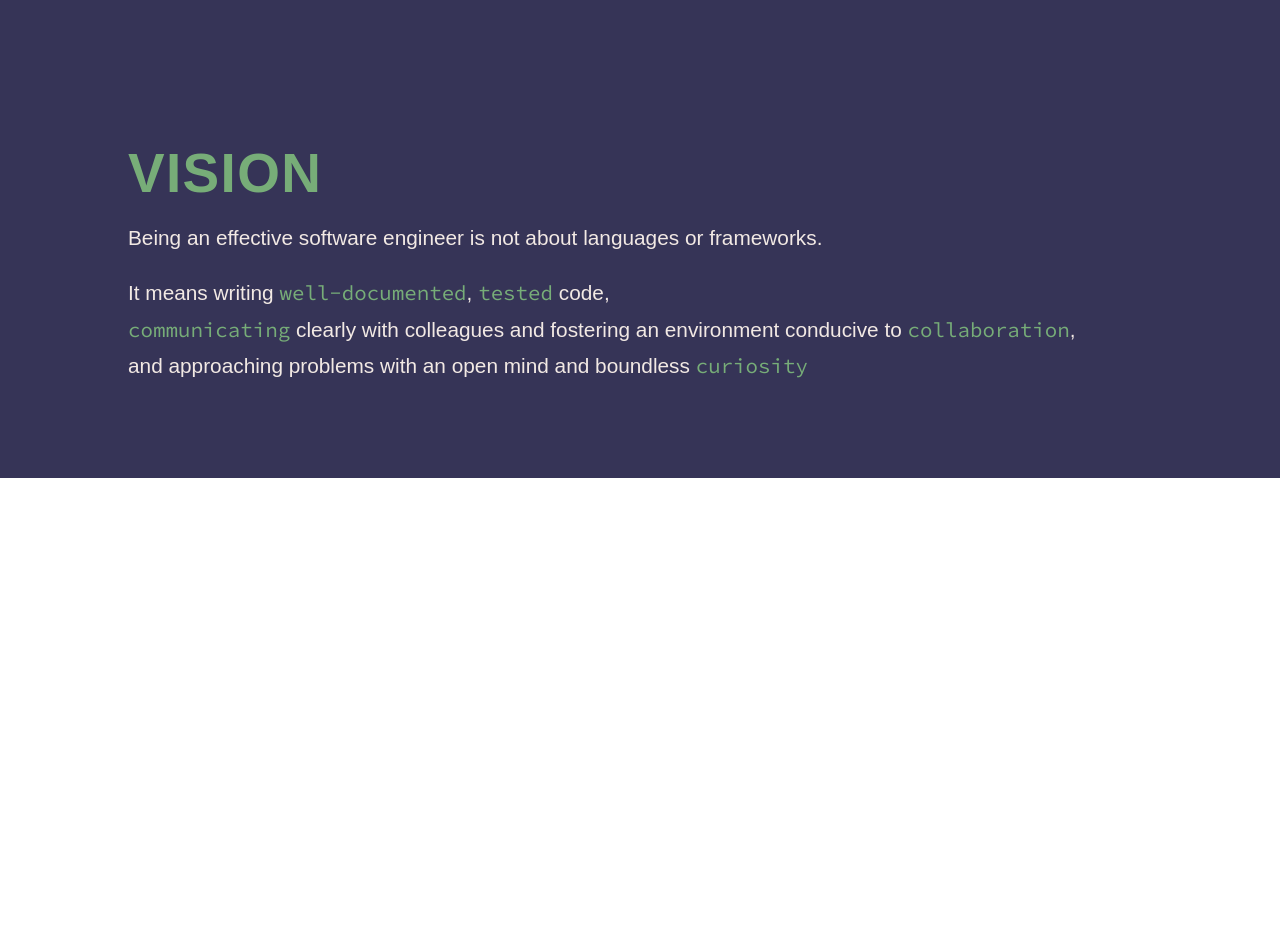
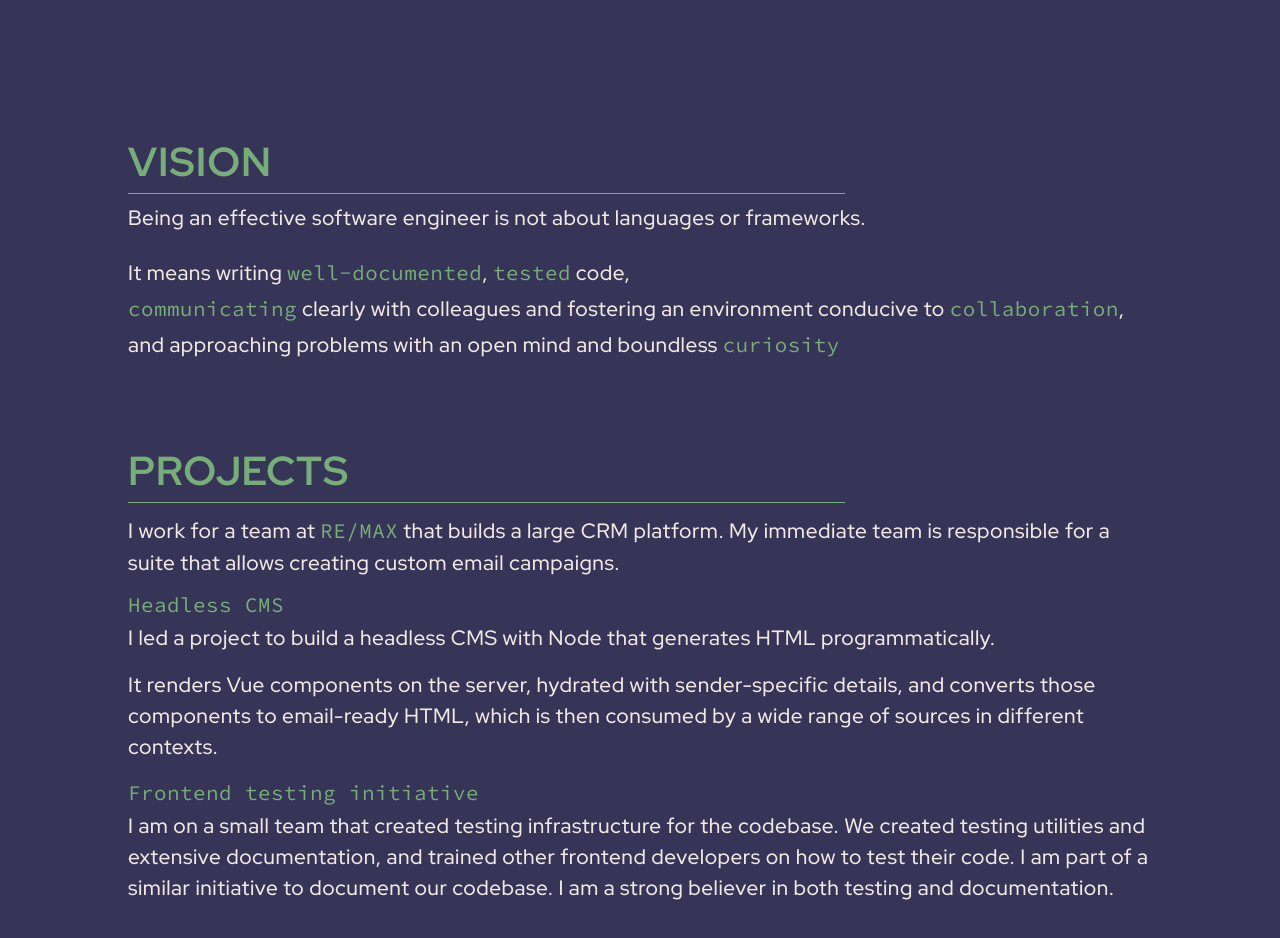
Before and after one commit to bry-an/portfolio-v2, a Vue app: page / in a window 1280 px wide. Shown: the part 500-1438 px from the top of the page. Before the commit the page ends 978 px from the top, so only its background shows below. Built offline with nearby package versions, Linux system fonts and the light colour scheme.

Commit message:
add projects section

```diff
--- a/src/App.vue
+++ b/src/App.vue
@@ -15,16 +15,16 @@ export default {
   },
 }
 </script>
-
 <style lang="scss">
 @import '@/assets/reset.scss';
 @import '@/assets/bry.scss';
 @import url('https://fonts.googleapis.com/css2?family=Source+Code+Pro:wght@400;500;700&display=swap');
+@import url('https://fonts.googleapis.com/css2?family=Red+Hat+Display:wght@500;700&display=swap');
 
 .wrapper {
   background-color: $bry-dark-sky;
   width: 100vw;
-  font-family: 'Source Sans Pro', sans-serif;
+  font-family: 'Red Hat Display', sans-serif;
   color: $bry-chalk;
   padding-bottom: 3rem;
 }
--- a/src/components/Header.vue
+++ b/src/components/Header.vue
@@ -10,13 +10,13 @@
         </h3>
       </div>
       <div class="flex justify-center items-baseline nav-box">
-        <span class="cursor-pointer mr-12">
+        <span class="cursor-pointer mr-12 nav-item">
           Home
         </span>
-        <span class="cursor-pointer mr-12">
+        <span class="cursor-pointer mr-12 nav-item">
           Vision
         </span>
-        <span class="cursor-pointer">
+        <span class="cursor-pointer nav-item">
           Projects
         </span>
       </div>
@@ -35,7 +35,7 @@ export default {
 @import '@/assets/bry.scss';
 
 .header {
-  font-family: 'Source Sans Pro', sans-serif;
+  font-family: 'Red Hat Display', sans-serif;
   color: $bry-andes;
   width: 90%;
   margin: auto;
--- a/src/components/Philosophy.vue
+++ b/src/components/Philosophy.vue
@@ -1,8 +1,9 @@
 <template>
-  <div class="philosophy">
-    <h2 class="section-title tracking-wide font-bold">
+  <div class="philosophy tracking-wide">
+    <h3 class="section-title tracking-wide font-bold">
       VISION
-    </h2>
+      <hr>
+    </h3>
     <p class="my-2">
       Being an effective software engineer is not about languages or frameworks.
     </p>
@@ -40,4 +41,9 @@ export default {
   font-family: 'Source Code Pro', monospace;
 }
 
+hr {
+  border-top: 1px solid $bry-andes;
+  width: 70%;
+}
+
 </style>
--- /dev/null
+++ b/src/components/Projects.vue
@@ -0,0 +1,60 @@
+<template>
+  <div class="projects tracking-wide">
+    <h3 class="section-title font-bold">
+      PROJECTS
+      <hr>
+    </h3>
+    <p class="my-3">
+      I work for a team at <a
+        href="https://www.remax.com/"
+        class="text-andes"
+        target="_blank"
+      >RE/MAX</a> that builds a large CRM platform. My immediate team is responsible for a suite that allows creating custom email campaigns.
+    </p>
+    <p class="text-andes">
+      Headless CMS
+    </p>
+    <p class="mb-4">
+      I led a project to build a headless CMS with Node that generates HTML programmatically.
+    </p>
+    <p class="my-4">
+      It renders Vue components on the server, hydrated with sender-specific details, and converts those components to email-ready HTML,
+      which is then consumed by a wide range of sources in different contexts.
+    </p>
+    <p class="text-andes">
+      Frontend testing initiative
+    </p>
+    <p class="mb-4">
+      I am on a small team that created testing infrastructure for the codebase. We created testing utilities and
+      extensive documentation, and trained other frontend developers on how to test their code. I am part of a similar initiative to
+      document our codebase. I am a strong believer in both testing and documentation.
+    </p>
+  </div>
+</template>
+
+<script>
+export default {
+  name: 'Projects',
+}
+</script>
+
+<style lang="scss" scoped>
+@import '@/assets/bry.scss';
+
+.projects {
+  font-size: $font-schmedium;
+}
+.section-title {
+  color: $bry-andes;
+}
+
+.text-andes {
+  color: $bry-andes;
+  font-family: 'Source Code Pro', monospace;
+}
+hr {
+  border-top: 1px solid $bry-andes;
+  width: 70%;
+}
+
+</style>
--- a/src/views/Home.vue
+++ b/src/views/Home.vue
@@ -6,18 +6,23 @@
     <div class="philosophy-container">
       <Philosophy />
     </div>
+    <div class="projects-container">
+      <Projects />
+    </div>
   </div>
 </template>
 
 <script>
 import Intro from '../components/Intro.vue'
 import Philosophy from '../components/Philosophy.vue'
+import Projects from '../components/Projects.vue'
 
 export default {
   name: 'Home',
   components: {
     Intro,
     Philosophy,
+    Projects,
   },
 }
 </script>
@@ -34,5 +39,8 @@ export default {
   .philosophy-container {
     margin-top: 20vmin;
   }
+  .projects-container {
+    margin-top: 10vmin;
+  }
 }
 </style>
```
